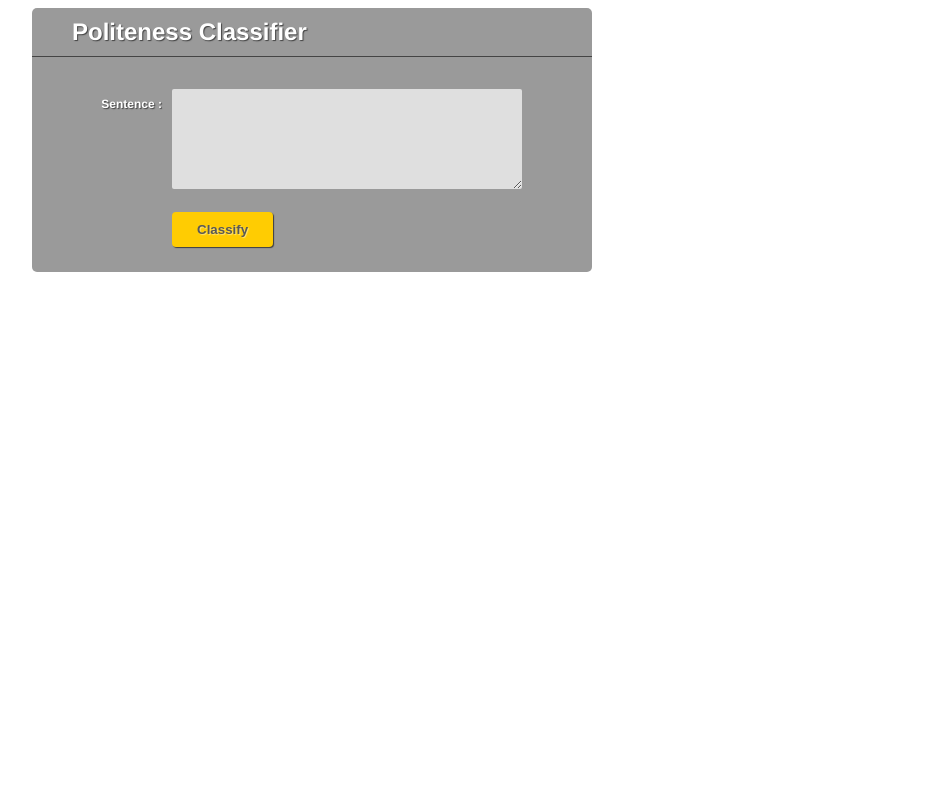
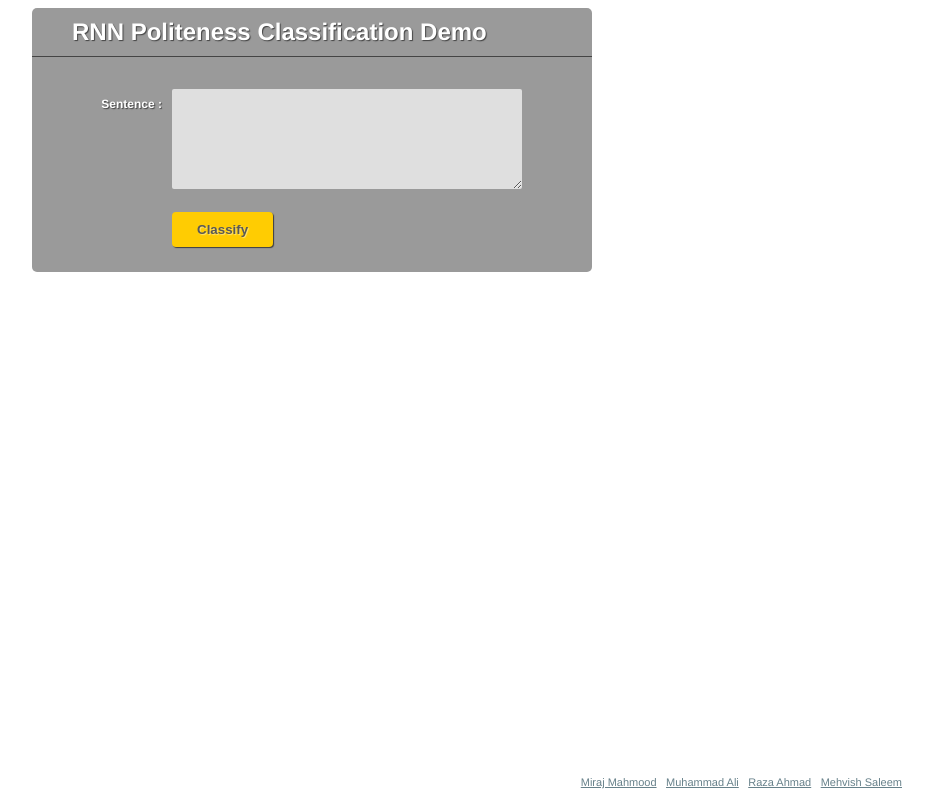
Before and after one commit to MirajMahmood/website-politeness, a Flask app: page / in a window 1280 px wide. Shown: the whole page, without its empty margins (328-1261 px from the left). Run offline with Flask 2, Linux system fonts and the light colour scheme; parts of the project's set-up code (start-up, migrations or seed data) failed here and were passed over.

Commit message:
Added profile links and changed title

```diff
--- a/static/style.css
+++ b/static/style.css
@@ -1,5 +1,6 @@
 html, body{
 	background-color: white;
+	font-family: 'Helvetica Neue';
 }
 
 .polite_form {
@@ -104,3 +105,16 @@ html, body{
     color: #333;
     background-color: #EBEBEB;
 }
+
+.profile_links{
+	position: absolute;
+	bottom: 10px;
+	right: 50px;
+}
+
+.profile{
+	display: inline-block;
+	color: #67818A;
+	font-size: 11px;
+	margin-left: 5px;
+}
--- a/templates/base.html
+++ b/templates/base.html
@@ -1,9 +1,18 @@
 <html>
   <head>
   <link rel="stylesheet" href="{{ url_for('static', filename='style.css') }}">
+  <title>RNN Politeness Classification</title>
   </head>
   <body>
 
     {% block content %}{% endblock %}
   </body>
+  <div class="profile_links">
+      <a class="profile" target="_blank" href="http://twitter.com/MirajYaqub">Miraj Mahmood</a>
+      <a class="profile" target="_blank" href="http://newt.itu.edu.pk/ali.php">Muhammad Ali</a>
+      <a class="profile" target="_blank" href="http://razaahmad.org">Raza Ahmad</a>
+      <a class="profile" target="_blank" href="https://www.linkedin.com/profile/view?id=AAkAAAxnbikBmEm_5VIlk3i9huo9I56HZlp81zQ&authType=NAME_SEARCH&authToken=UbRT&locale=en_US&trk=tyah&trkInfo=clickedVertical%3Amynetwork%2CclickedEntityId%3A208105001%2CauthType%3ANAME_SEARCH%2Cidx%3A1-1-1%2CtarId%3A1448818450593%2Ctas%3Amehvish">
+          Mehvish Saleem
+      </a>
+  </div>
 </html>
--- a/templates/home.html
+++ b/templates/home.html
@@ -12,7 +12,7 @@
 
 
 
-    <h1>Politeness Classifier </h1>
+    <h1>RNN Politeness Classification Demo</h1>
     <label>
         <span>{{form.sentence.label}}</span>
         {{form.sentence}}
```
